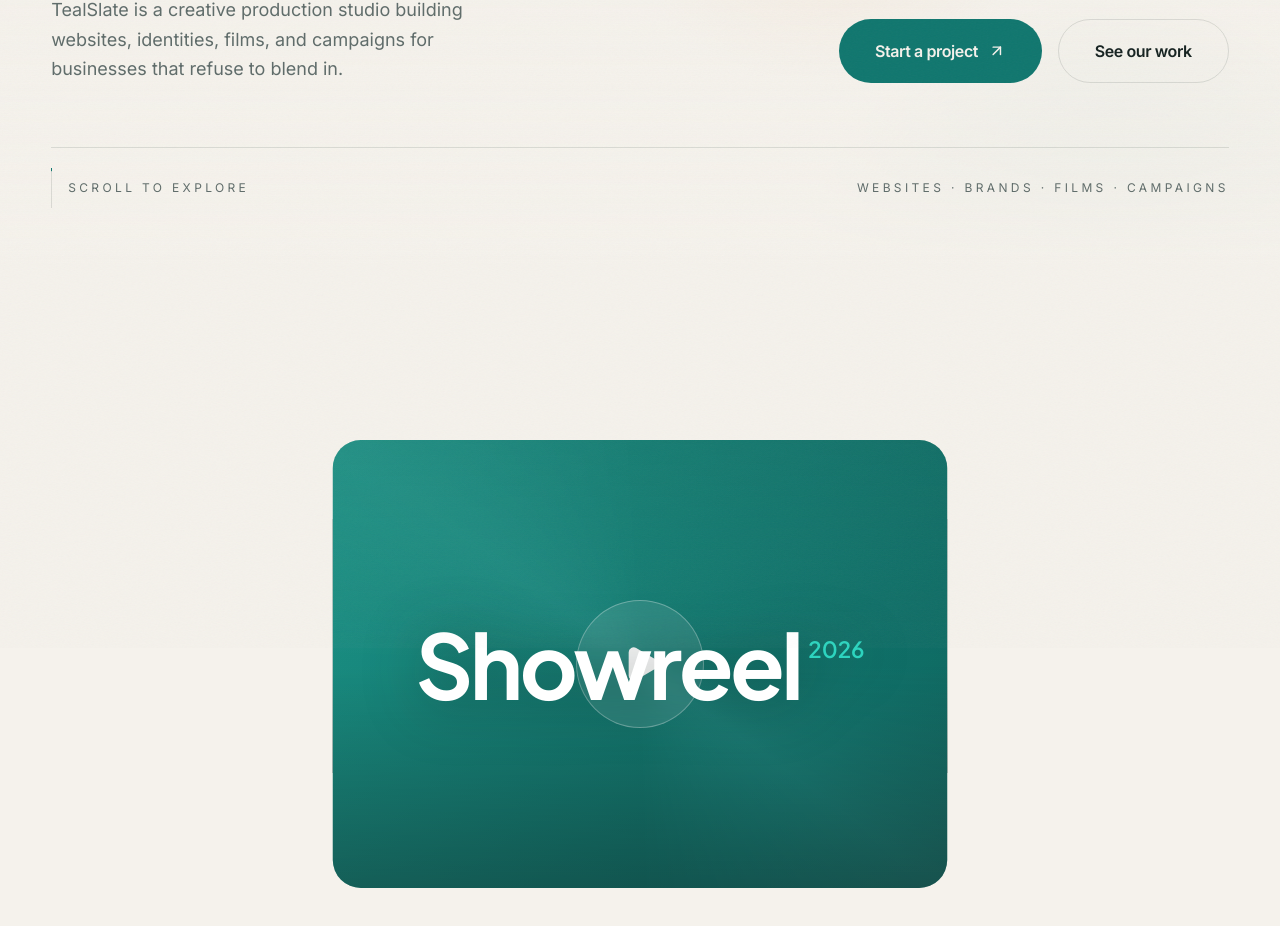
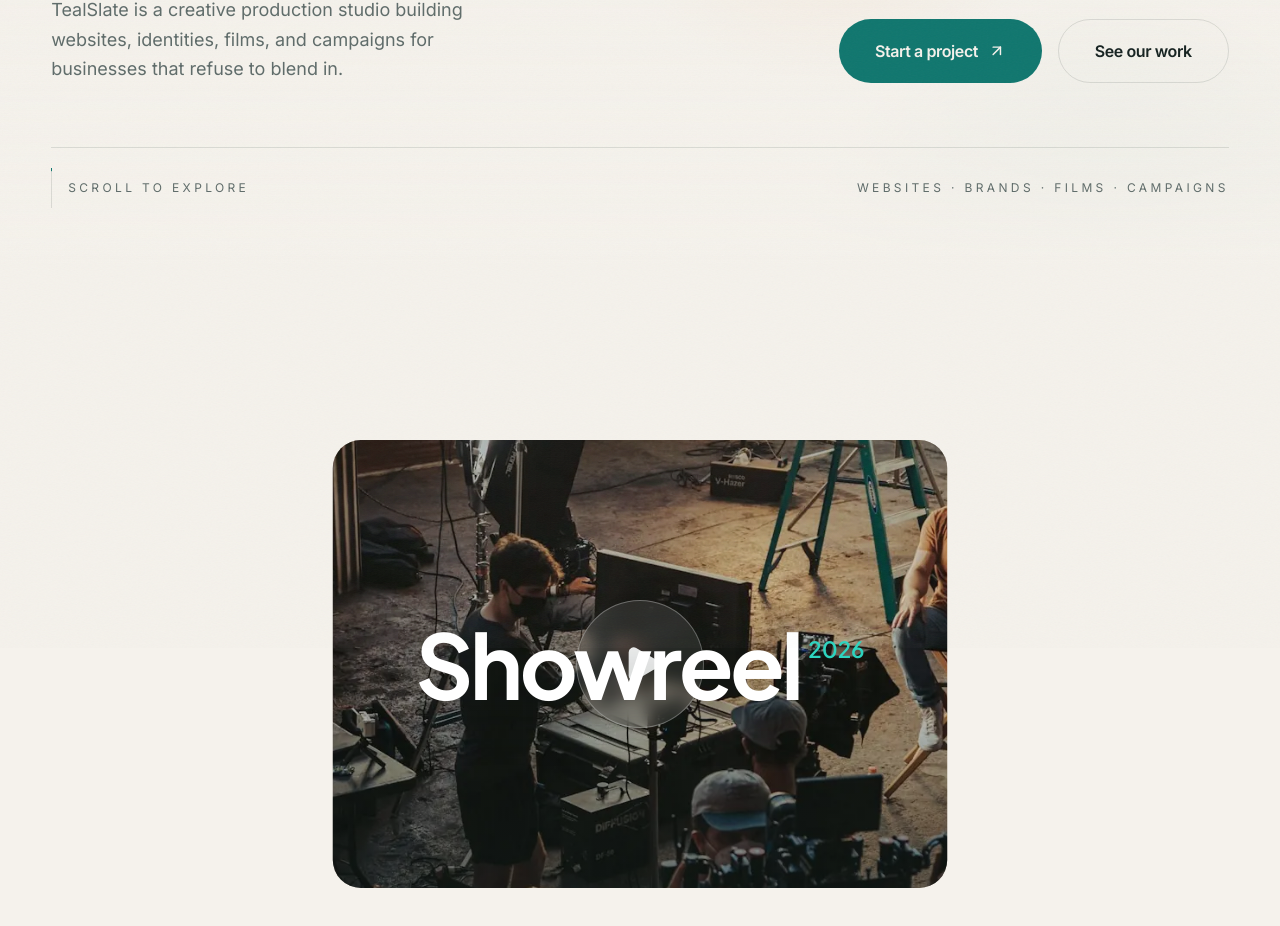
Before and after one commit to karthikvishal-s/TealSlate, a React (Vite) app: page / in a window 1280 px wide. Shown: the part 536-1462 px from the top of the page. Built offline with nearby package versions, Linux system fonts and the light colour scheme.

Commit message:
feat: show a poster still in the showreel until a video is added

```diff
--- a/src/data/showreel.js
+++ b/src/data/showreel.js
@@ -1,13 +1,15 @@
+import posterImage from '../assets/images/showreel-poster.webp';
+
 /**
  * Showreel config.
  * Drop your video into /public (e.g. /public/video/showreel.mp4) and set:
  *   videoSrc: '/video/showreel.mp4'
  *   poster:   '/video/showreel-poster.jpg'
- * Leave videoSrc null to show the animated gradient placeholder.
+ * While videoSrc is null, the poster image is shown as a still (with the same scroll animation).
  */
 export const showreel = {
   videoSrc: null,
-  poster: null,
+  poster: posterImage,
   title: 'Showreel',
   year: '2026',
   caption: 'Two minutes of our favourite frames: brand films, launches, and late nights in the edit suite.',
--- a/src/sections/Showreel.jsx
+++ b/src/sections/Showreel.jsx
@@ -85,7 +85,11 @@ export default function Showreel() {
               aria-label={`${showreel.title} ${showreel.year}`}
             />
           ) : (
-            <Media gradient="linear-gradient(135deg, #2dd4bf 0%, #0f766e 60%, #14211f 100%)" alt="" />
+            <Media
+              image={showreel.poster}
+              gradient="linear-gradient(135deg, #2dd4bf 0%, #0f766e 60%, #14211f 100%)"
+              alt="A film crew setting up lights and cameras on set"
+            />
           )}
         </div>
 
```
